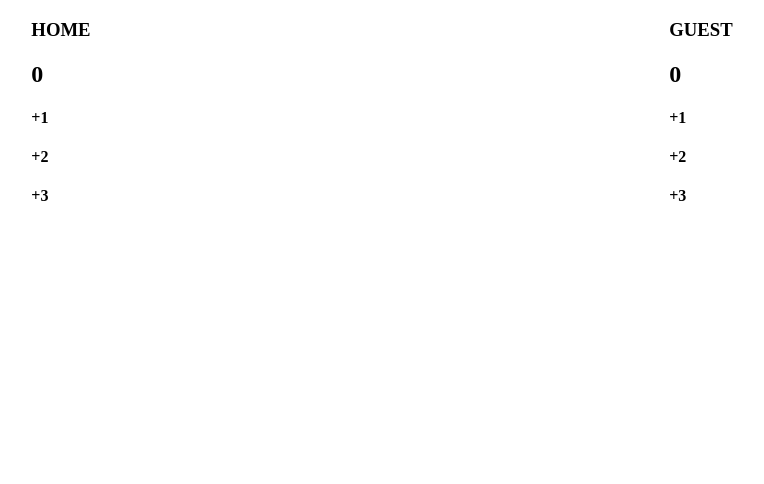
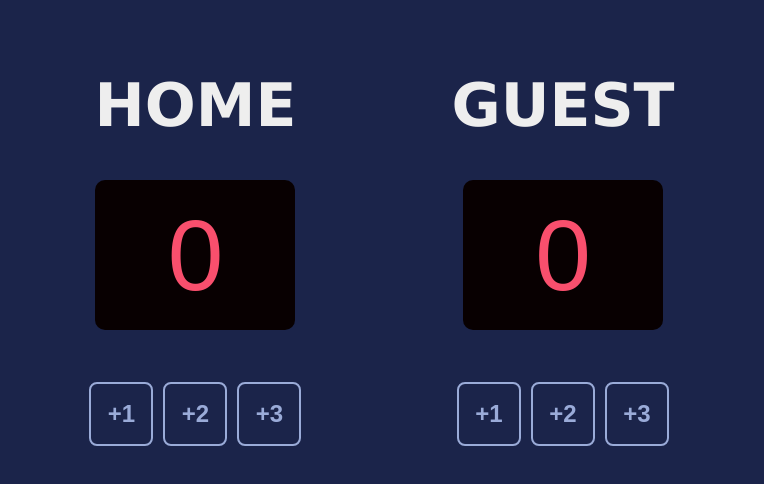
Before and after one commit to vihuynh72/BasketballScoreboard, a plain HTML site: page index.html in a window 1280 px wide. Shown: the whole page, without its empty margins (258-1022 px from the left). Drawn offline with Linux system fonts and the light colour scheme; a web font is replaced by a local one.

Commit message:
Complete JS with CSS

```diff
--- a/index.css
+++ b/index.css
@@ -1,8 +1,65 @@
 body {
     margin: 0;
+    background-color: #1B244A;
+    font-family: Verdana, Geneva, Tahoma, sans-serif;
+}
+
+h3 {
+    color: #EEEEEE;
+    font-size: 60px;
+    font-weight: 700;
+    margin: 20px 0;
+    text-align: center;
 }
 
 .container {
     display: flex;
-    justify-content: space-around;
+    justify-content: center;
+    gap: 150px; /* adds space between home and guest boxes */
+    text-align: center;
+    margin-top: 50px;
 }
+
+.container-box {
+    display: flex;
+    flex-direction: column;
+    align-items: center;
+}
+
+.score {
+    width: 200px;
+    height: 150px;
+    background-color: #080001;
+    color: #F94F6D;
+    font-family: 'Cursed Timer ULiL', Arial;
+    font-size: 100px;
+    border-radius: 10px;
+    display: flex;
+    justify-content: center;
+    align-items: center;
+    margin: 20px 0;
+}
+
+.btn-container {
+    display: flex;
+    gap: 10px;
+    justify-content: center;
+}
+
+.btn-score {
+    font-family: 'Cursed Timer ULiL', Arial;
+    font-size: 24px;
+    width: 60px;
+    height: 60px;
+    color: #9AABD8;
+    border: 2px solid #9AABD8;
+    border-radius: 8px;
+    display: flex;
+    align-items: center;
+    justify-content: center;
+}
+
+.btn-score:hover {
+    color: white;
+    border: 2px solid white;
+}
--- a/index.html
+++ b/index.html
@@ -1,25 +1,26 @@
 <html>
     <head>
         <link rel="stylesheet" href="index.css">
+        <link href="https://fonts.cdnfonts.com/css/cursed-timer-ulil" rel="stylesheet">
     </head>
     <body>
         <div class="container">
-            <div>
+            <div class="container-box">
                 <h3>HOME</h3>
-                <h2 id="home-score">0</h2>
+                <div class="score" id="home-score">0</div>
                 <div class="btn-container">
-                    <h4 class="btn-score">+1</h4>
-                    <h4 class="btn-score">+2</h4>
-                    <h4 class="btn-score">+3</h4>
+                    <h4 class="btn-score" onclick="addOneHome()">+1</h4>
+                    <h4 class="btn-score" onclick="addTwoHome()">+2</h4>
+                    <h4 class="btn-score" onclick="addThreeHome()">+3</h4>
                 </div>
             </div>
-            <div>
+            <div class="container-box">
                 <h3>GUEST</h3>
-                <h2 id="guest-score">0</h2>
+                <div class="score" id="guest-score">0</div>
                 <div class="btn-container">
-                    <h4 class="btn-score">+1</h4>
-                    <h4 class="btn-score">+2</h4>
-                    <h4 class="btn-score">+3</h4>
+                    <h4 class="btn-score" onclick="addOneGuest()">+1</h4>
+                    <h4 class="btn-score" onclick="addTwoGuest()">+2</h4>
+                    <h4 class="btn-score" onclick="addThreeGuest()">+3</h4>
                 </div>
             </div>
         </div>
--- a/index.js
+++ b/index.js
@@ -0,0 +1,40 @@
+let home = 0
+let guest = 0
+
+let homeEl = document.getElementById('home-score')
+let guestEl = document.getElementById('guest-score')
+
+function adjust() {
+    homeEl.textContent = home
+    guestEl.textContent = guest
+}
+
+function addOneHome() {
+    home += 1
+    adjust()
+}
+
+function addTwoHome() {
+    home += 2
+    adjust()
+}
+
+function addThreeHome() {
+    home += 3
+    adjust()
+}
+
+function addOneGuest() {
+    guest += 1
+    adjust()
+}
+
+function addTwoGuest() {
+    guest += 2
+    adjust()
+}
+
+function addThreeGuest() {
+    guest += 3
+    adjust()
+}
```
